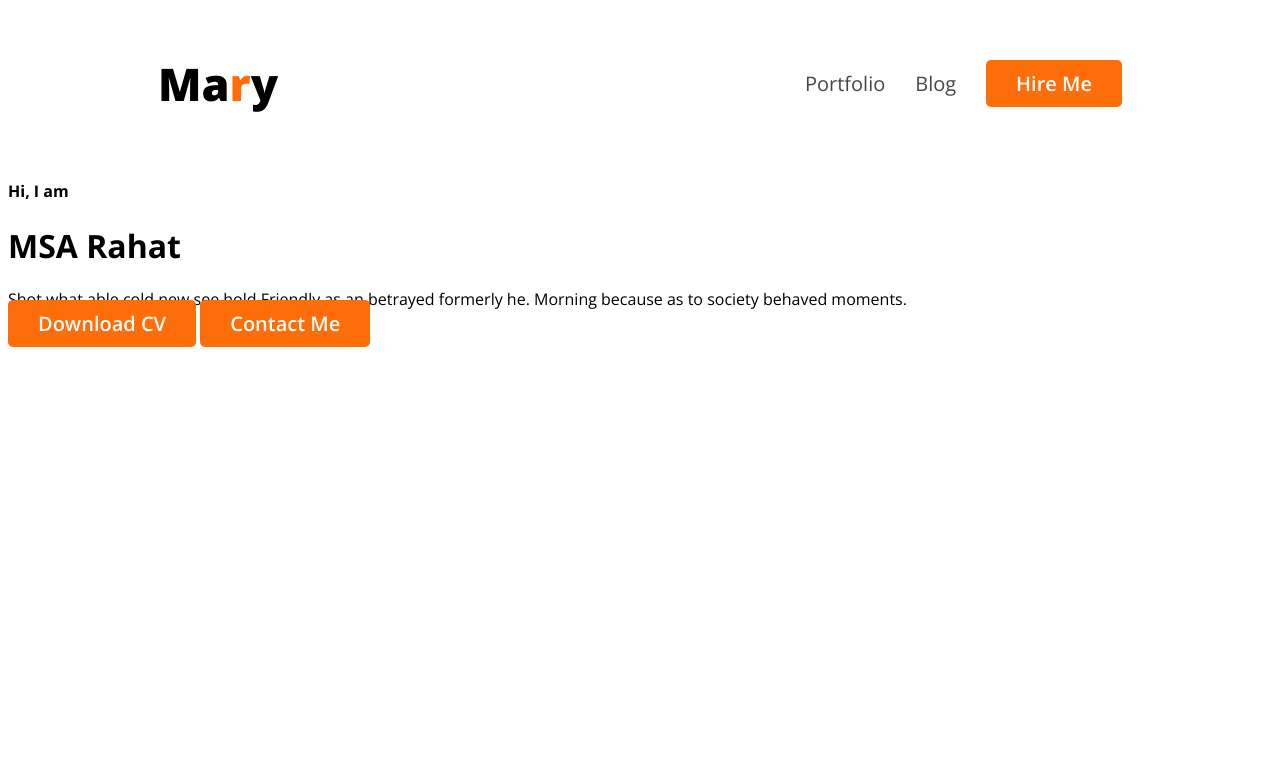
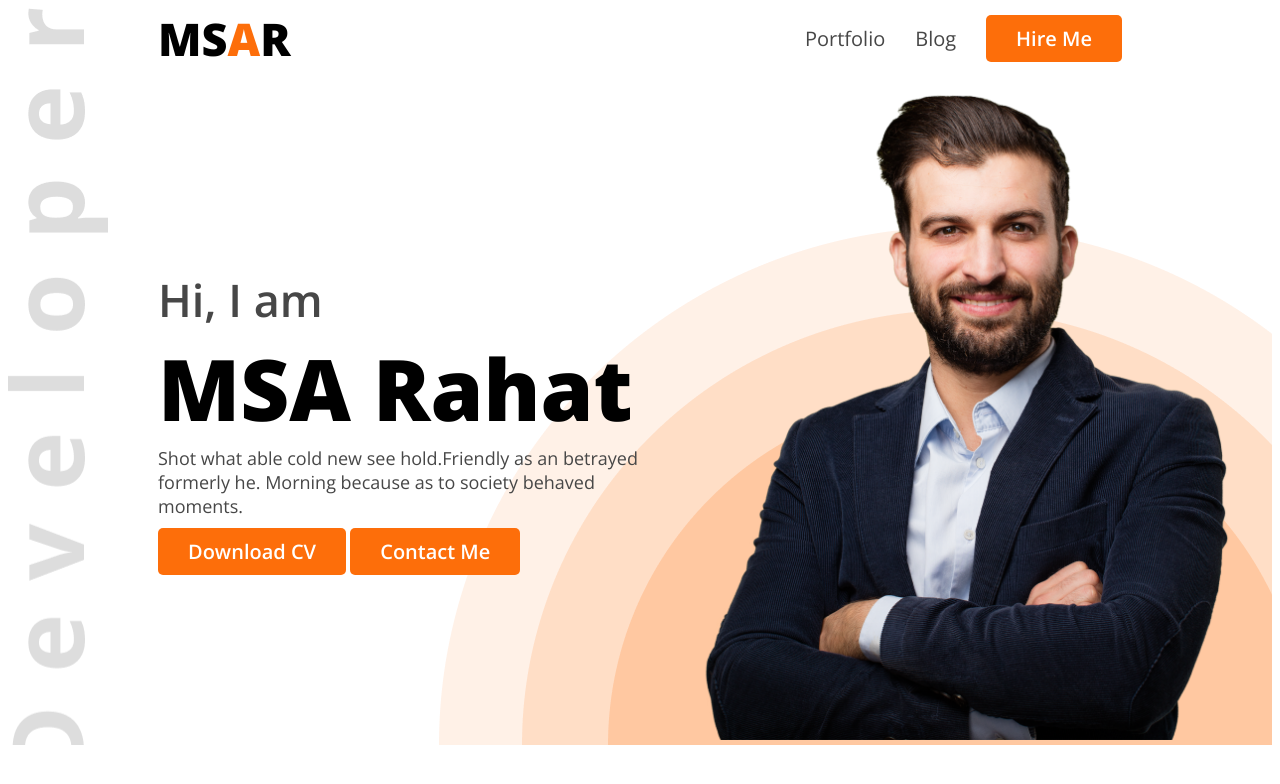
Before and after one commit to justMSARahat/MyPortfolio, a plain HTML site: page Index.html in a window 1280 px wide. Drawn offline with nearby package versions, Linux system fonts and the light colour scheme.

Commit message:
Header section done

```diff
--- a/Index.html
+++ b/Index.html
@@ -10,26 +10,29 @@
     <link rel="stylesheet" href="style.css">
 </head>
  <body>
-    <header>
+    <header class="header">
         <nav>
-            <h3 class="nav-title">Ma<span class="primary-color">r</span>y</h3>
+            <h3 class="nav-title">MS<span class="primary-color">A</span>R</h3>
             <ul>
                 <li><a href="#" class="dark-2">Portfolio</a></li>
                 <li><a href="#" class="dark-2">Blog</a></li>
                 <li><a href="#" class="dark-2 btn-primary">Hire Me</a></li>
             </ul>
         </nav>
-        <div class="div">
+        <div class="banner">
             <div class="left">
-                <h4>Hi, I am</h4>
-                <h1>MSA Rahat</h1>
-                <div class="banner-description">
+                <h4 class="banner_sub_heading dark-2">Hi, I am</h4>
+                <h1 class="headinh">MSA Rahat</h1>
+                <div class="banner-description dark-2">
                     Shot what able cold new see hold.Friendly as an betrayed formerly he. Morning because as to society behaved moments.
                 </div>
-                <a href="#" class="btn-primary">Download CV</a>
-                <a href="#" class="btn-primary">Contact Me</a>
+                <div class="buttons">
+                    <a href="#" class="btn-primary">Download CV</a>
+                    <a href="#" class="btn-primary">Contact Me</a>
+                </div>
             </div>
             <div class="right">
+                <img class="profile_pic_banner" src="/images/hardy.png" alt="">
 
             </div>
         </div>
--- a/style.css
+++ b/style.css
@@ -6,6 +6,10 @@ a{
 }
 li{
     list-style: none;
+}
+h1, h2, h3, h4, h5, h6{
+    margin: 0;
+    padding: 0;
 }
 
 /* COlors */
@@ -23,6 +27,14 @@ li{
     border-radius: 5px;
     font-size: 20px;
     font-weight: 600;
+}
+
+
+/* header */
+.header{
+    background-image: url('/images/developer.png'), url('/images/header_bg.png');
+    background-repeat: no-repeat;
+    background-position: top left, bottom right;
 }
 /* Nav Styles */
 nav{
@@ -44,3 +56,32 @@ nav ul{
 nav ul li a{
     font-size: 20px;
 }
+
+
+/* Banner Styles */
+.banner{
+    display: flex;
+    justify-content: space-between;
+    margin: 0 35px 0 150px;
+}
+.left{
+    max-width: 580px;
+}
+.banner_sub_heading{
+    font-size: 45px;
+    font-weight: 600;
+    margin-top: 200px;
+}
+.headinh{
+    font-size: 85px;
+    font-weight: 800;
+}
+.banner-description{
+    font-size: 18px;;
+}
+.profile_pic_banner{
+    width: 580px;;
+}
+.buttons{
+    margin-top:20px
+}
```
